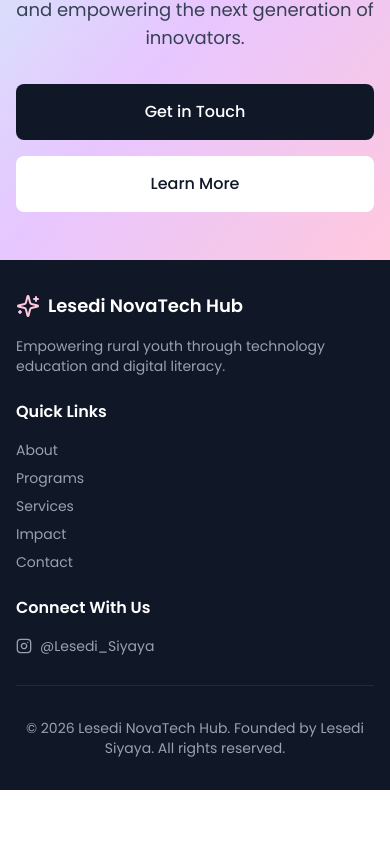
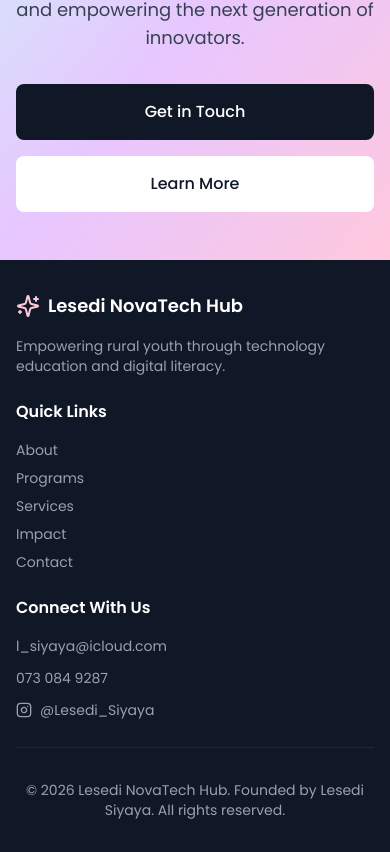
Before and after one commit to LesediSiyaya/Lesedinovatechhubwebsite, a React (Vite) app: page / in a window 390 px wide. Shown: the part 3162-4014 px from the top of the page. Before the commit the page ends 3952 px from the top, so only its background shows below. Built offline with nearby package versions, Linux system fonts and the light colour scheme.

Commit message:
Add email and phone to footer

```diff
--- a/src/app/components/Layout.tsx
+++ b/src/app/components/Layout.tsx
@@ -115,15 +115,23 @@ export default function Layout() {
             </div>
             <div>
               <h4 className="font-semibold mb-4">Connect With Us</h4>
+              <div className="space-y-3 text-sm text-gray-400">
+                <a href="mailto:l_siyaya@icloud.com" className="block hover:text-[#ffc8dd] transition-colors">
+                  l_siyaya@icloud.com
+                </a>
+                <a href="tel:+27730849287" className="block hover:text-[#ffc8dd] transition-colors">
+                  073 084 9287
+                </a>
                 <a
                   href="https://www.instagram.com/Lesedi_Siyaya"
                   target="_blank"
                   rel="noopener noreferrer"
-                className="inline-flex items-center gap-2 text-gray-400 hover:text-[#ffc8dd] transition-colors text-sm"
+                  className="inline-flex items-center gap-2 hover:text-[#ffc8dd] transition-colors"
                 >
                   <Instagram className="w-4 h-4" />
                   @Lesedi_Siyaya
                 </a>
+              </div>
             </div>
           </div>
           <div className="border-t border-gray-800 pt-8 text-center text-sm text-gray-400">
```
Lines whose indentation alone changed are shown as unchanged.
